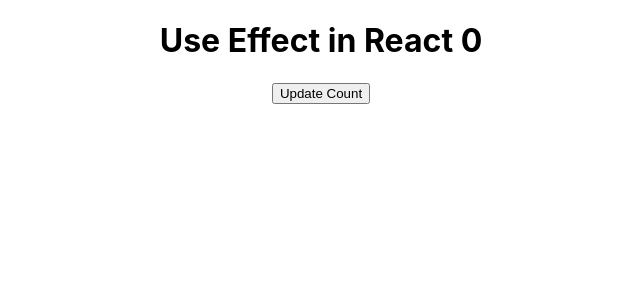
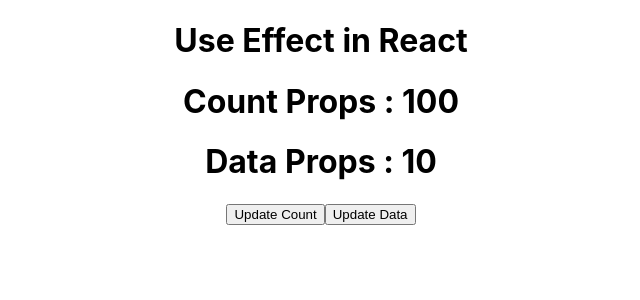
Before and after one commit to Arvindkr123/React-Learning, a React (Create React App) app: page / in a window 1280 px wide. Shown: the top 300 px of the page, without its empty margins (319-959 px from the left). Built offline with nearby package versions, Linux system fonts and the light colour scheme.

Commit message:
use Effect with specific props and state

```diff
--- a/src/App.js
+++ b/src/App.js
@@ -1,17 +1,18 @@
 import logo from './logo.svg';
 import './App.css';
+import User from './User';
 
 import React, { useEffect, useState } from 'react'
 
 function App() {
-  const [count, setCount] = useState(0);
-  useEffect(() => {
-    console.log('use Effect')
-  })
+  const [data, setData] = useState(10);
+  const [count, setCount] = useState(100);
   return (
     <div className='App'>
-      <h1>Use Effect in React {count}</h1>
+      <h1>Use Effect in React</h1>
+      <User count={count} data={data}></User>
       <button onClick={() => setCount(count + 1)}>Update Count</button>
+      <button onClick={() => setData(data + 1)}>Update Data</button>
     </div>
   )
 }
--- /dev/null
+++ b/src/User.js
@@ -0,0 +1,15 @@
+import React, { useEffect, useState } from 'react'
+
+function User(props) {
+    useEffect(() => {
+        alert(`count ${props.count+1}`)
+    }, [props.count, props.data])
+    return (
+        <div className='App'>
+            <h1>Count Props : {props.count}</h1>
+            <h1>Data Props : {props.data}</h1>
+        </div>
+    )
+}
+
+export default User;
```
